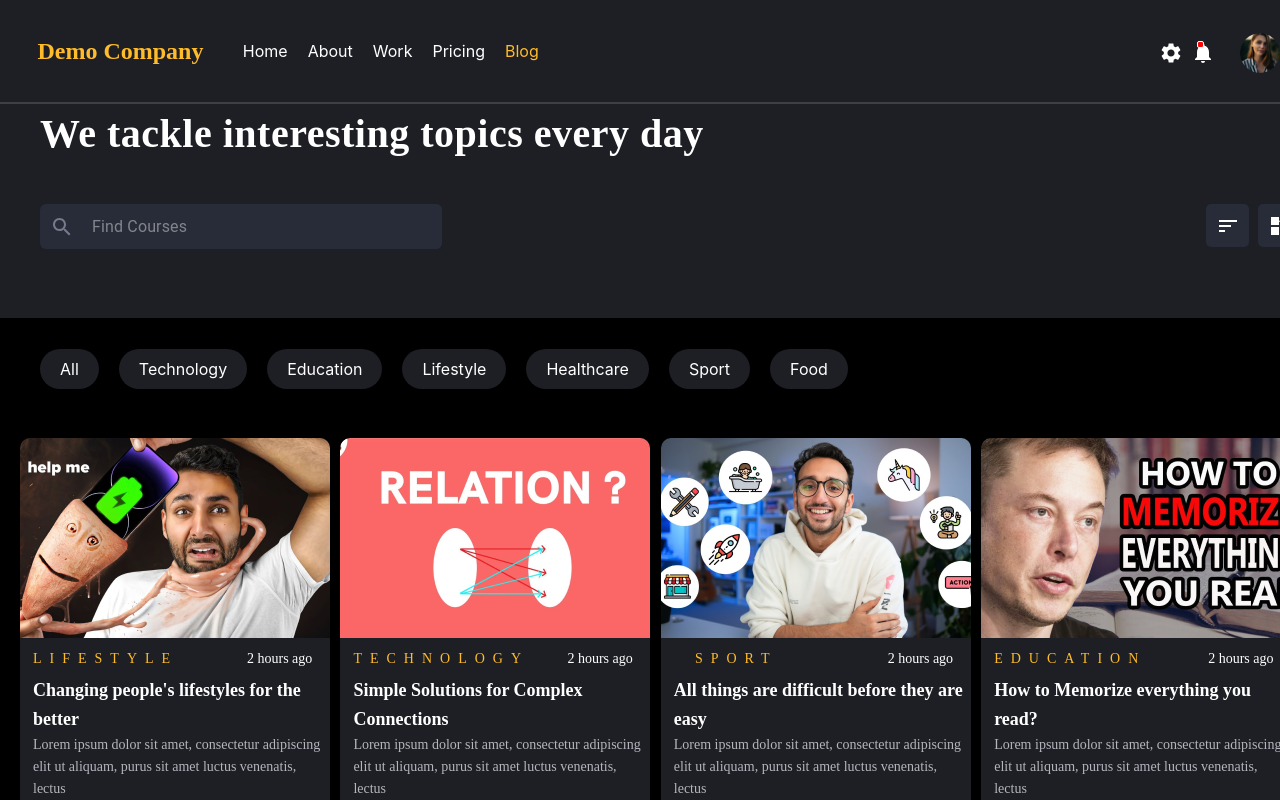
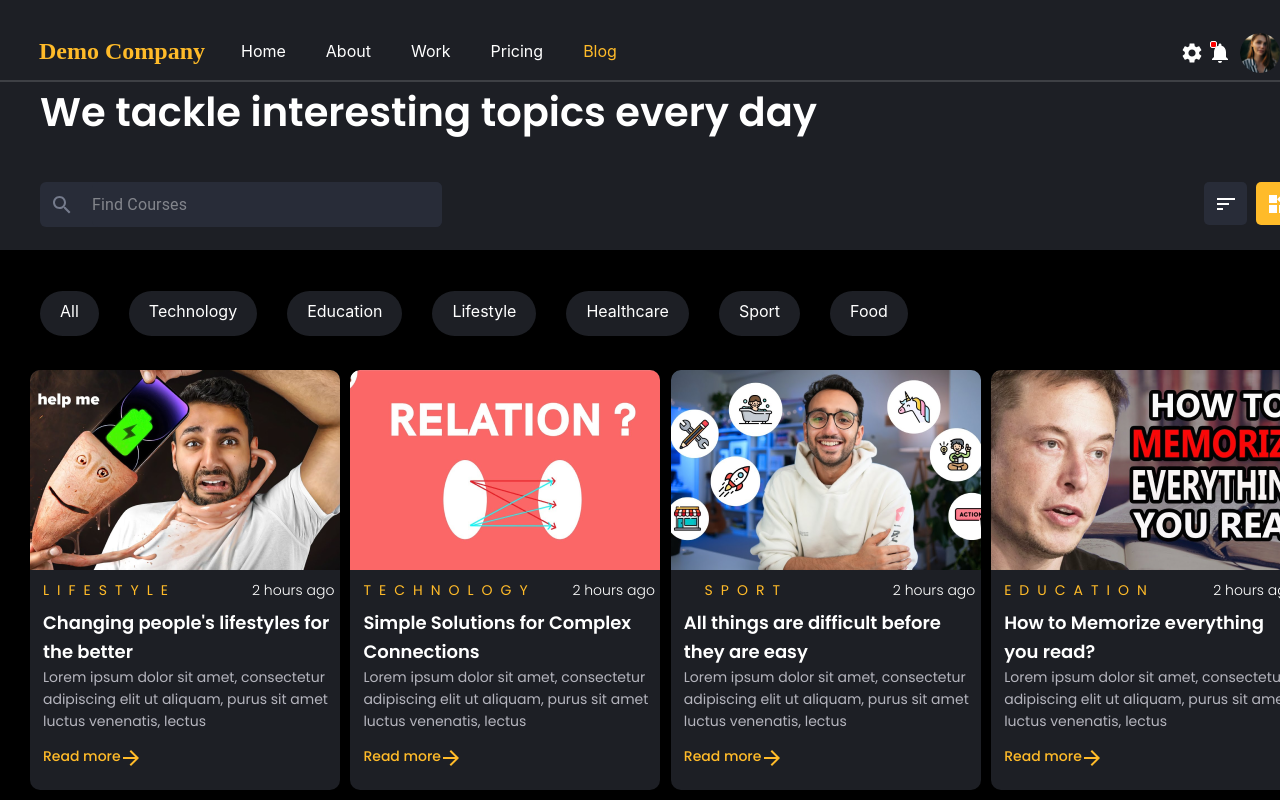
Before and after one commit to X-sena-X/crackube, a React (Create React App) app: page / in a window 1280 px wide. Shown: the top 800 px of the page. Built offline with nearby package versions, Linux system fonts and the light colour scheme.

Commit message:
updated responsiveness

```diff
--- a/public/index.html
+++ b/public/index.html
@@ -10,6 +10,11 @@
       content="Web site created using create-react-app"
     />
     <link rel="apple-touch-icon" href="%PUBLIC_URL%/logo192.png" />
+
+    <link
+      href="https://fonts.googleapis.com/css2?family=poppins:wght@400;600&display=swap"
+      rel="stylesheet"
+    />
     <!--
       manifest.json provides metadata used when your web app is installed on a
       user's mobile device or desktop. See https://developers.google.com/web/fundamentals/web-app-manifest/
--- a/src/Components/CSS/courseCard.css
+++ b/src/Components/CSS/courseCard.css
@@ -1,3 +1,6 @@
+@import url('https://fonts.googleapis.com/css2?family=Poppins:wght@300;400;500;600&display=swap');
+
+
 *{
     padding: 0;
     margin: 0;
@@ -46,6 +49,7 @@
     letter-spacing: 8px;
     margin-left: 13px;
     color: #FFBB29;
+    white-space: pre;
 
 }
 
@@ -61,6 +65,7 @@
     text-align: left;
     color: #FFFFFF;
     float: right;
+    right: 5px;
 }
 
 .titleContainer{
@@ -99,9 +104,12 @@
     position: relative;
     display: flex;
     flex-direction: row;
-    top:70px;
+    top:80px;
     cursor: pointer;
     width: fit-content;
+    height: 21px;
+    align-items: flex-start;
+
 }
 
 .readMore a{
@@ -114,8 +122,12 @@
     line-height: 21px;
     letter-spacing: 0px;
     color: #FFBB29;
+    white-space: pre;
+    margin-left:13px;
+
 }
 
 .arrow{
     color: #FFBB29;
+
 }
--- a/src/Components/CSS/navbar.css
+++ b/src/Components/CSS/navbar.css
@@ -1,3 +1,6 @@
+
+  @import url('https://fonts.googleapis.com/css2?family=Playfair+Display:wght@600&family=Poppins:wght@300;400;500;600&display=swap');
+
 *{
     margin:0;
     padding: 0;
@@ -5,7 +8,7 @@
 }
 .main-wrapper{
     width:100%;
-    height: 318px;
+    height: 250px;
     position: sticky;
     display: flex;
     flex-direction: column;
@@ -35,7 +38,7 @@
     position: relative;
     height: 32px;
     width: 193px;
-    padding-right: 20px;
+    padding-right: 25px;
     top: 36px;
     border-radius: nullpx;
     left:29px;
@@ -44,11 +47,14 @@
 .companyName p{
     color: #FFBB29;
     line-height: 29.52px;
-    font-family: Clash Display;
+    font-family: Playfair;
     font-size: 24px;
     font-weight: 600;
     line-height: 30px;
     letter-spacing: 0em;
+    margin-left:10px;
+    white-space: pre;
+
 }
 ul{
     position: relative;
@@ -80,7 +86,7 @@ ul li{
     display: flex;
     flex-direction: row;
     justify-content: space-between;
-    margin-left: 50vw;
+    margin-left: 44vw;
     top: 41px;
     cursor: pointer;
 
@@ -97,6 +103,7 @@ ul li{
     width: 40px;
     border-radius: 21.5px;
     bottom: 8px;
+    margin-left:-8px;
 
 }
 .NotificationCount{
@@ -127,7 +134,7 @@ ul li{
     font-size: 40px;
     font-weight: 600;
     line-height: 60px;
-    letter-spacing: 0.5px;
+    letter-spacing: 0em;
     text-align: left;
     color:white;
 }
@@ -162,7 +169,7 @@ ul li{
     position: relative;
     display: flex;
     flex-direction: row;
-    margin-left: 59vw;
+    margin-left: 58vw;
     justify-content: space-between;
 }
 
@@ -175,6 +182,20 @@ ul li{
     background-color: #282C38;
     align-items: center;
     justify-content: center;
+    margin-left: 20px;
+    text-align: center;
+
+}
+
+.sortIcon .Icon2{
+    position: relative;
+    display: grid;
+    height: 43px;
+    width: 43px;
+    border-radius: 5px;
+    background-color: #FFBB29;
+    align-items: center;
+    justify-content: center;
     margin-left: 9px;
     text-align: center;
 
@@ -183,3 +204,8 @@ ul li{
     background-color: #FFBB29;
     color: #FFFFFF;
 }
+
+.sortIcon .Icon2:hover{
+    background-color: #282C38;
+    color:#FFFFFF;
+}
--- a/src/Components/navbar.js
+++ b/src/Components/navbar.js
@@ -60,7 +60,7 @@ const Navbar= ()=> {
                     </div>
                     <div className="sortIcon">
                         <div className="Icon"> <SortIcon sx={{ color:'white' }}/></div>
-                        <div className="Icon"> <WidgetsIcon sx={{ color:'white' }}/></div>
+                        <div className="Icon2"> <WidgetsIcon sx={{ color:'white' }}/></div>
                     </div>
 
                 </div>
--- a/src/screens/Home.js
+++ b/src/screens/Home.js
@@ -13,7 +13,7 @@ const HomePage = ()=> {
     return(
         <div className='mainWrapper'>
             <div className="categories">
-                <ul >
+                <ul className='categoryUL'>
                     <li className='categoryName'>
                         All
                     </li>
@@ -38,21 +38,27 @@ const HomePage = ()=> {
                 </ul>
             </div>
 
+            <div className='CardContainer'>
+
+            </div>
+            <div className='courseContainer'>
+
+
 
                 <Grid container rowSpacing={4} columnSpacing={0.2} className="couseGrid" disableEqualOverflow>
-                <Grid xs={7} sm={5} md={3}>
+                    <Grid xs={7} sm={5} md={4} lg={3}>
                         <CourseCard category="LIFESTYLE" images={image1} title="Changing people's lifestyles for the better" description="Lorem ipsum dolor sit amet, consectetur adipiscing elit ut aliquam, purus sit amet luctus venenatis, lectus"
                         time="2 hours ago"/>
                     </Grid>
-                <Grid xs={7} sm={5} md={3}>
+                    <Grid xs={7} sm={5} md={4} lg={3}>
                         <CourseCard category="TECHNOLOGY" images={image2} title="Simple Solutions for Complex Connections" description="Lorem ipsum dolor sit amet, consectetur adipiscing elit ut aliquam, purus sit amet luctus venenatis, lectus"
                         time="2 hours ago"/>
                     </Grid>
-                <Grid xs={7} sm={5} md={3}>
+                    <Grid xs={7} sm={5} md={4} lg={3}>
                         <CourseCard category= "SPORT" images={image3} title="All things are difficult before they are easy" description="Lorem ipsum dolor sit amet, consectetur adipiscing elit ut aliquam, purus sit amet luctus venenatis, lectus"
                         time="2 hours ago"/>
                     </Grid>
-                <Grid xs={7} sm={5} md={3}>
+                    <Grid xs={7} sm={5} md={4} lg={3}>
                         <CourseCard category="EDUCATION" images={image4} title="How to Memorize everything you read?" description="Lorem ipsum dolor sit amet, consectetur adipiscing elit ut aliquam, purus sit amet luctus venenatis, lectus"
                         time="2 hours ago"/>
                     </Grid>
@@ -72,10 +78,8 @@ const HomePage = ()=> {
                         <CourseCard category="EDUCATION" images={image4} title="How to Memorize everything you read?" description="Lorem ipsum dolor sit amet, consectetur adipiscing elit ut aliquam, purus sit amet luctus venenatis, lectus"
                         time="2 hours ago"/>
                     </Grid>
-
-
-
                 </Grid>
+            </div>
         </div>
     )
 }
--- a/src/screens/css/Home.css
+++ b/src/screens/css/Home.css
@@ -22,8 +22,11 @@
     float:left;
 }
 
-ul li{
-    margin-right:-20px;
+
+.categoryUL{
+    display: flex;
+    flex-wrap: wrap;
+    list-style-type: none;
 
 }
 
@@ -32,27 +35,44 @@ ul li{
 }
 .categoryName{
     position: relative;
-    height: 50px;
+    height: 25px;
     width: fit-content;
     padding: 10px;
     padding-left: 20px;
     padding-right: 20px;
     border-radius: 55px;
-    margin-right: -20px;
+    margin-right: -10px;
     background-color: #1D1F25;
     -webkit-user-select: none;
     -ms-user-select: none;
     user-select: none;
+
+
 }
 
 .categoryName:hover{
     background-color: #FFBB29;
 }
 
-.CourseHolder{
+.courseContainer{
+    position: relative;
     width: 100%;
     height: fit-content;
-    display: flex;
-    flex-direction: row;
+    align-self: flex-start;
+    margin-left:10px;
+}
+
+@media (max-width: 1170px){
+    .courseContainer{
+        margin-top:35px;
+    }
+}
+
+@media (max-width: 600px){
+    .courseContainer{
+        margin-top:70px;
+        align-self: center;
+        justify-self: center;
+    }
 
 }
```
Lines whose indentation alone changed are shown as unchanged.
